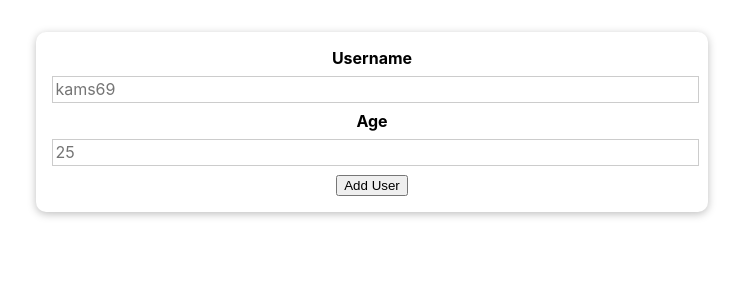
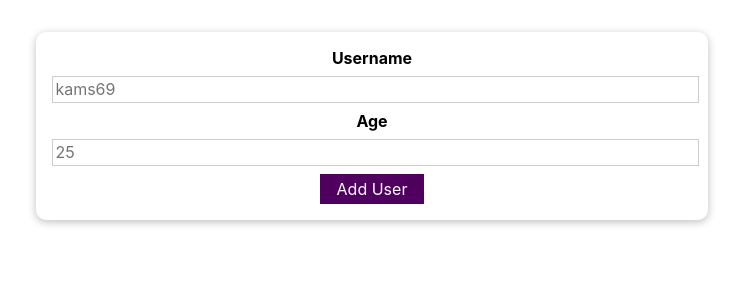
Before and after one commit to kamath7/React-Revisit, a React (Create React App) app in the folder practice-project-1/: page / in a window 1280 px wide. Shown: the top 300 px of the page, without its empty margins (268-1011 px from the left). Built offline with nearby package versions, Linux system fonts and the light colour scheme.

Commit message:
Change handlers added

```diff
--- a/practice-project-1/src/components/UI/Button.js
+++ b/practice-project-1/src/components/UI/Button.js
@@ -1,5 +1,6 @@
-import classes from "Button.module.css";
+
 import React from "react";
+import classes from "./Button.module.css";
 
 const Button = (props) => {
   return (
--- a/practice-project-1/src/components/UI/Button.module.css
+++ b/practice-project-1/src/components/UI/Button.module.css
@@ -0,0 +1,18 @@
+.button {
+    font: inherit;
+    border: 1px solid #4f005f;
+    background: #4f005f;
+    color: white;
+    padding: 0.25rem 1rem;
+    cursor: pointer;
+  }
+
+  .button:hover,
+  .button:active {
+    background: #741188;
+    border-color: #741188;
+  }
+
+  .button:focus {
+    outline: none;
+  }
--- a/practice-project-1/src/components/Users/AddUser.js
+++ b/practice-project-1/src/components/Users/AddUser.js
@@ -1,18 +1,28 @@
-import React from "react";
+import React, {useState} from "react";
 import Button from "../UI/Button";
 import Card from "../UI/Card";
 import classes from "./AddUser.module.css";
 const AddUser = () => {
+   const [enteredUsername, setUsername] = useState('')
+   const [age, setAge] = useState('')
+
   const adduserHandler = (e) => {
     e.preventDefault();
+    alert(`Entered value is ${enteredUsername} ${age}`)
   };
+  const userNameChangeHandler = (e)=>{
+      setUsername(e.target.value);
+  }
+  const ageChangeHandler = (e)=>{
+      setAge(e.target.value);
+  }
   return (
     <Card className={classes.input}>
       <form onSubmit={adduserHandler}>
         <label htmlFor="username">Username</label>
-        <input id="username" type="text" placeholder="kams69" />
+        <input id="username" type="text" placeholder="kams69" value={enteredUsername} onChange={userNameChangeHandler}/>
         <label htmlFor="age">Age</label>
-        <input id="age" type="number" placeholder="25" />
+        <input id="age" type="number" placeholder="25" value={age} onChange={ageChangeHandler}/>
         <Button type="submit">Add User</Button>
       </form>
     </Card>
```
